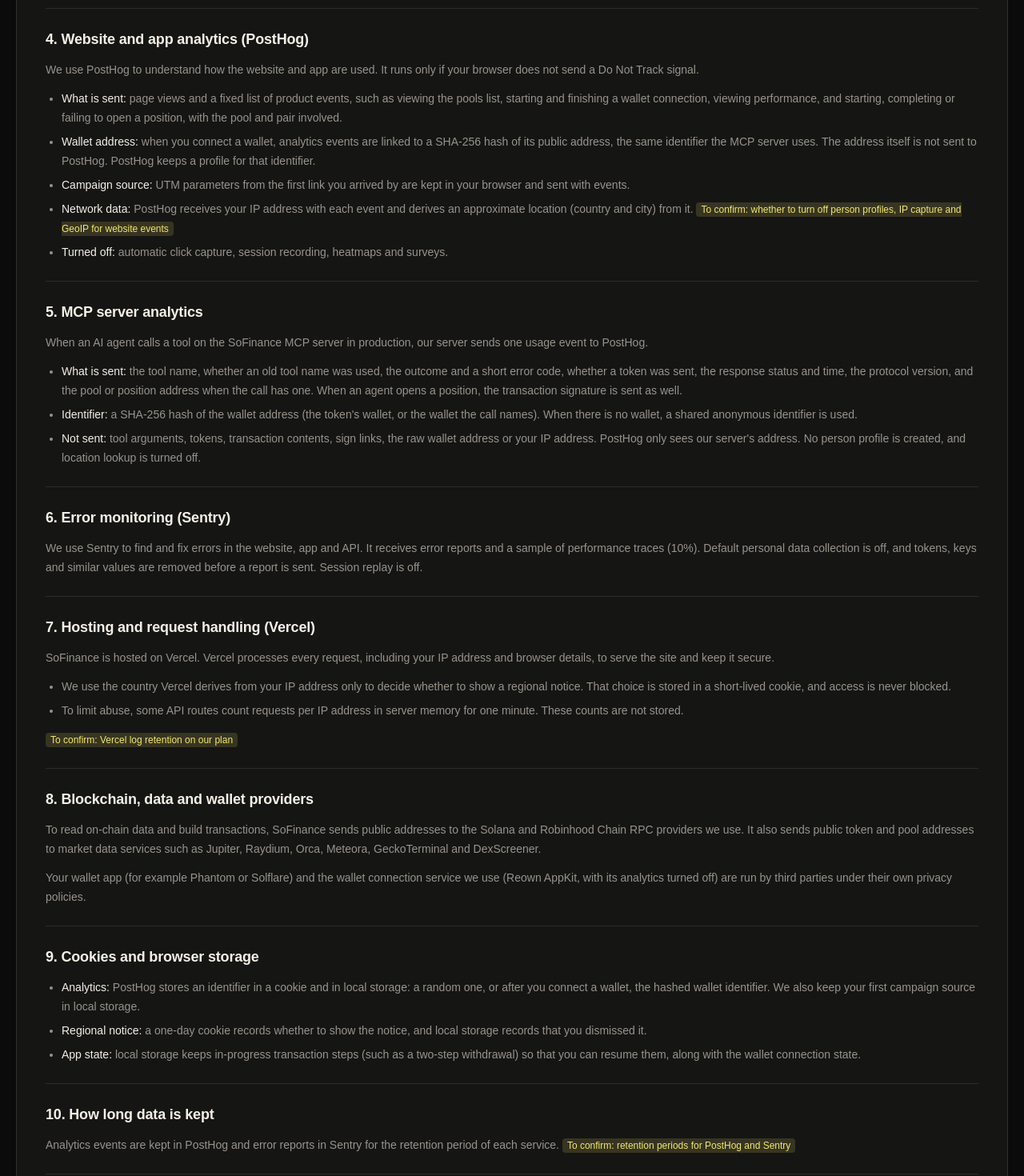
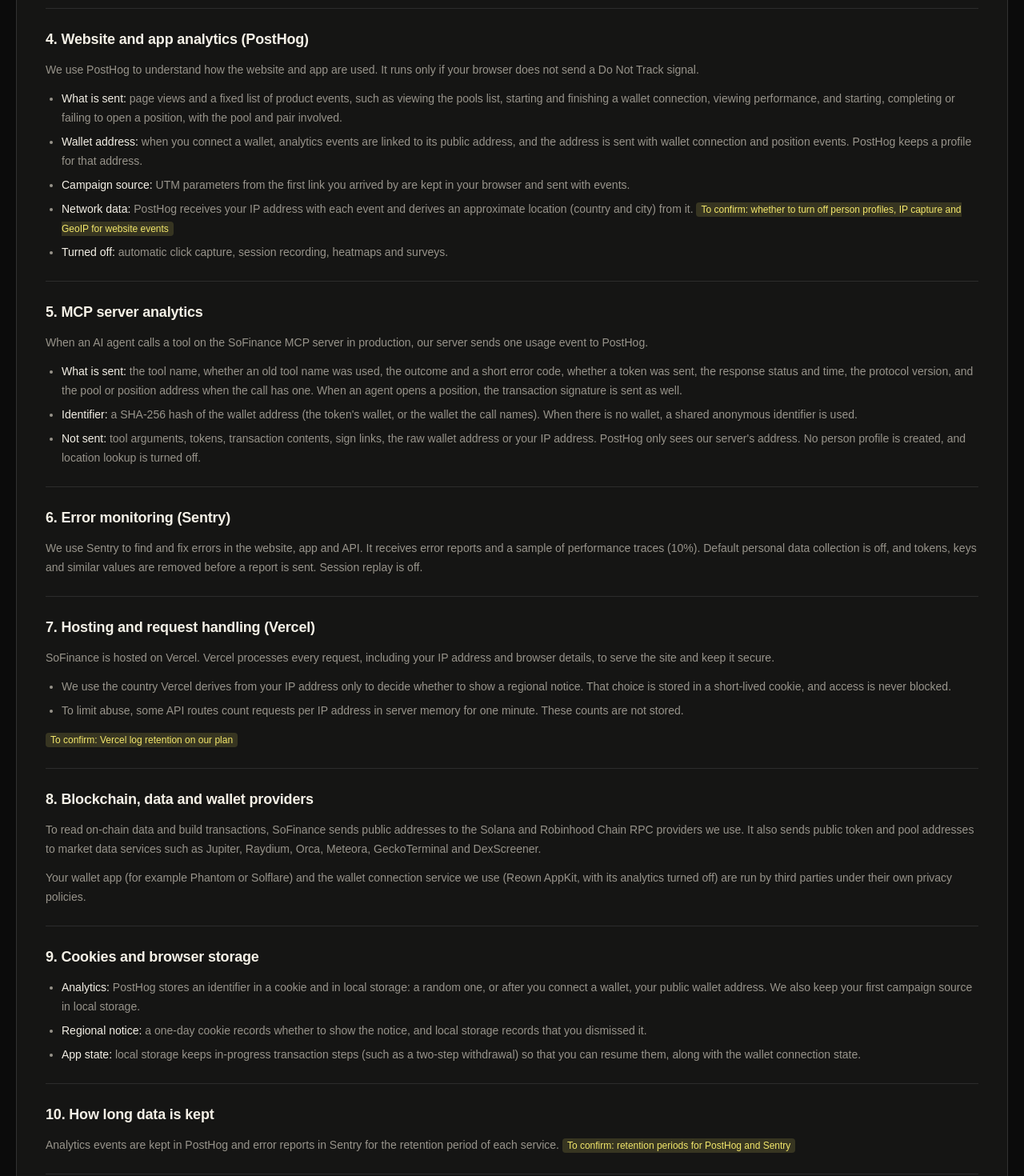
Before and after one commit to truenorth-lj/sofinance-public, a Next.js app: page /privacy in a window 1280 px wide. Shown: the part 788-2258 px from the top of the page at 80% size. Built offline with nearby package versions, Linux system fonts and the light colour scheme; no server answers; a web font is replaced by a local one; what @solana/web3.js would draw is missing.

Commit message:
privacy draft: sections 4 and 9 back to raw wallet address wording (LJ decision, #510 revert)

```diff
--- a/src/app/privacy/page.tsx
+++ b/src/app/privacy/page.tsx
@@ -63,7 +63,7 @@ export default function PrivacyPage() {
         <p>We use PostHog to understand how the website and app are used. It runs only if your browser does not send a Do Not Track signal.</p>
         <ul>
           <li><strong>What is sent:</strong> page views and a fixed list of product events, such as viewing the pools list, starting and finishing a wallet connection, viewing performance, and starting, completing or failing to open a position, with the pool and pair involved.</li>
-          <li><strong>Wallet address:</strong> when you connect a wallet, analytics events are linked to a SHA-256 hash of its public address, the same identifier the MCP server uses. The address itself is not sent to PostHog. PostHog keeps a profile for that identifier.</li>
+          <li><strong>Wallet address:</strong> when you connect a wallet, analytics events are linked to its public address, and the address is sent with wallet connection and position events. PostHog keeps a profile for that address.</li>
           <li><strong>Campaign source:</strong> UTM parameters from the first link you arrived by are kept in your browser and sent with events.</li>
           <li><strong>Network data:</strong> PostHog receives your IP address with each event and derives an approximate location (country and city) from it. <ToConfirm>whether to turn off person profiles, IP capture and GeoIP for website events</ToConfirm></li>
           <li><strong>Turned off:</strong> automatic click capture, session recording, heatmaps and surveys.</li>
@@ -99,7 +99,7 @@ export default function PrivacyPage() {
 
       <Section id="storage" title="9. Cookies and browser storage">
         <ul>
-          <li><strong>Analytics:</strong> PostHog stores an identifier in a cookie and in local storage: a random one, or after you connect a wallet, the hashed wallet identifier. We also keep your first campaign source in local storage.</li>
+          <li><strong>Analytics:</strong> PostHog stores an identifier in a cookie and in local storage: a random one, or after you connect a wallet, your public wallet address. We also keep your first campaign source in local storage.</li>
           <li><strong>Regional notice:</strong> a one-day cookie records whether to show the notice, and local storage records that you dismissed it.</li>
           <li><strong>App state:</strong> local storage keeps in-progress transaction steps (such as a two-step withdrawal) so that you can resume them, along with the wallet connection state.</li>
         </ul>
```
Also changed, not shown: 1 other file (tests, documents, lock files or other folders).
